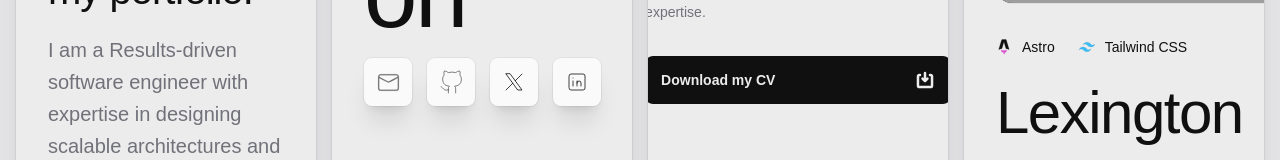
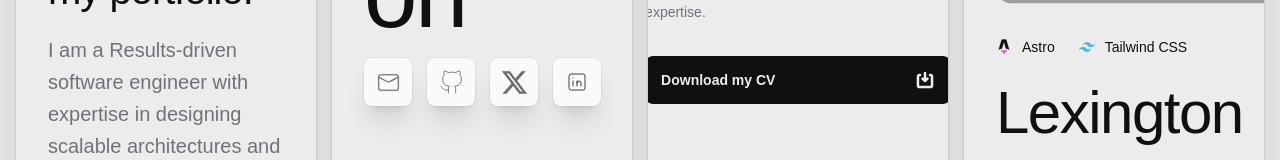
Before and after one commit to Sebastian-411/portfolio, a React (Create React App) app: page / in a window 1280 px wide. Shown: the part 416-576 px from the top of the page. Built offline with nearby package versions, Linux system fonts and the light colour scheme; grey boxes are pictures that could not be loaded; a web font is replaced by a local one.

Commit message:
chore: Add Twitter icon to FindMe component

```diff
--- a/src/app/components/FindMe.js
+++ b/src/app/components/FindMe.js
@@ -2,6 +2,7 @@ import React from 'react'
 import { useTranslation } from 'react-i18next';
 import { CiMail } from "react-icons/ci";
 import { FiGithub } from "react-icons/fi";
+import { BsTwitterX } from "react-icons/bs";
 
 
 export default function FindMe() {
@@ -33,19 +34,7 @@ export default function FindMe() {
                     href="https://twitter.com/Sebastian411_"
                     className="flex items-center justify-center aspect-square shadow-xl dark:shadow-thick hover:bg-zinc-100 dark:hover:bg-primary ring-1 bg-zinc-50 dark:ring-white/10 ring-primary/5 dark:bg-tertiary rounded-lg hover:ring-primary/5 dark:hover:ring-white/20 duration-300 group transition-all h-12 w-12"
                 >
-                    <svg
-                        xmlns="http://www.w3.org/2000/svg"
-                        className="icon icon-tabler h-6 w-6 group-hover:scale-125 duration-300 text-primary dark:text-white group-hover text-primary:dark:text-white/50 icon-tabler-brand-x"
-                        viewBox="0 0 24 24"
-                        stroke-width="0.8"
-                        stroke="currentColor"
-                        fill="none"
-                        stroke-linecap="round"
-                        stroke-linejoin="round"
-                    ><path stroke="none" d="M0 0h24v24H0z" fill="none"></path><path
-                        d="M4 4l11.733 16h4.267l-11.733 -16z"></path><path
-                            d="M4 20l6.768 -6.768m2.46 -2.46l6.772 -6.772"></path></svg
-                    >
+                    <BsTwitterX  className='group-hover:scale-125 duration-300 text-primary dark:text-white group-hover text-primary:dark:text-white/50' strokeWidth={0.1} size={25} style={{opacity: 0.6}}/>
                 </a>
                 <a
                     href="https://www.linkedin.com/in/sebastian-diaz-sanchez/"
```
